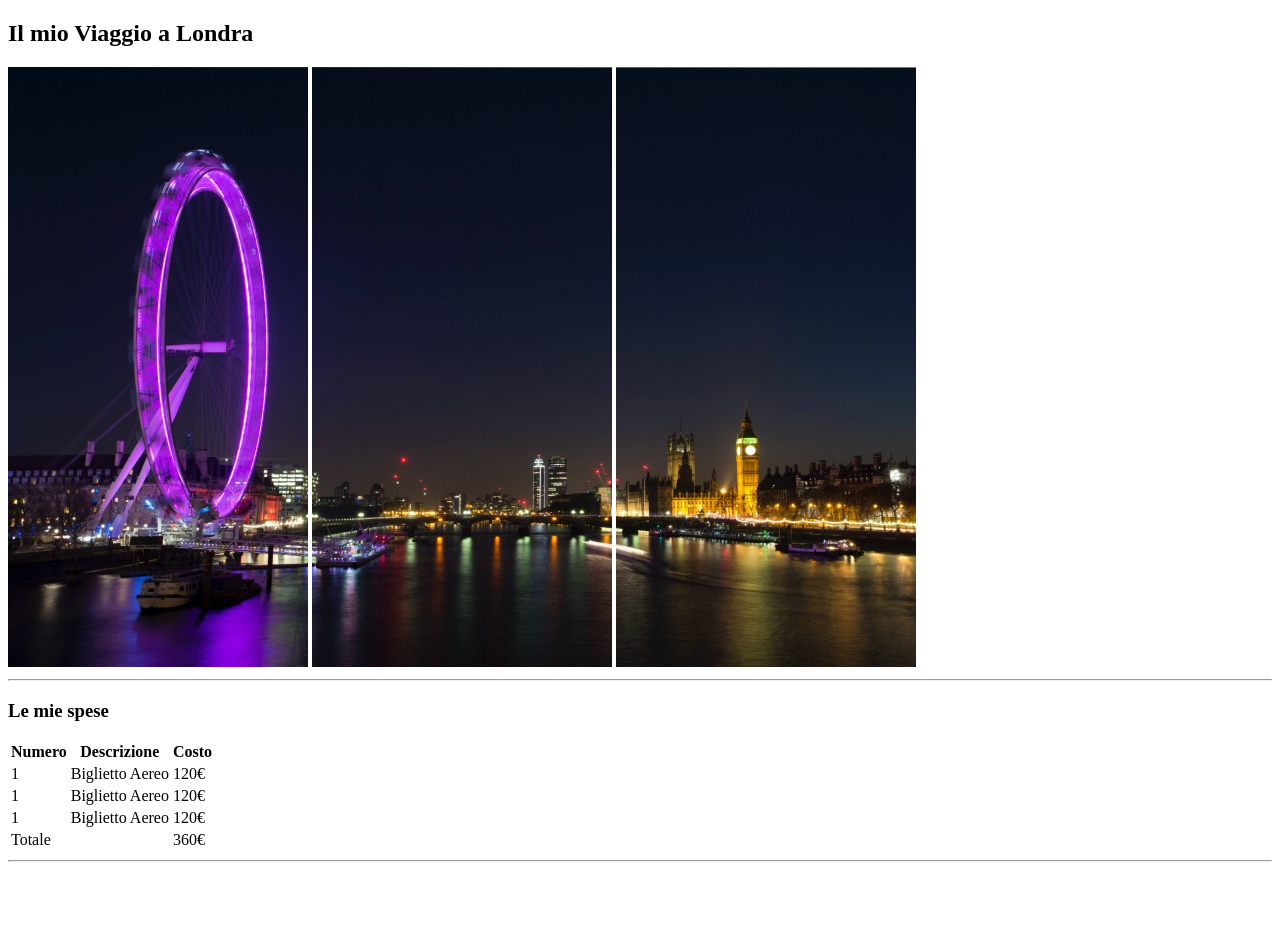
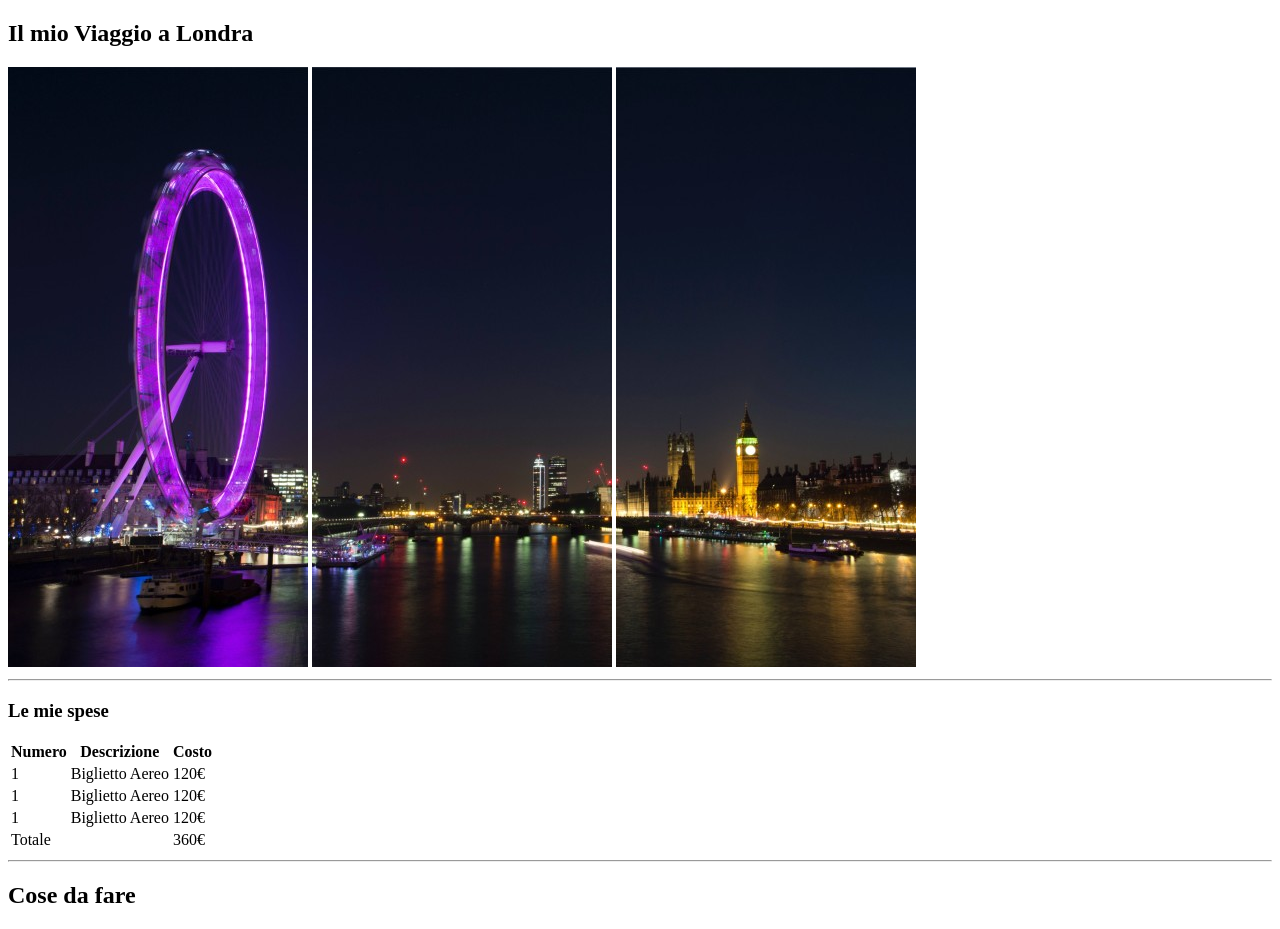
Before and after one commit to MicheleAbategiovanni/html-london-trip, a plain HTML site: page index.html in a window 1280 px wide. Before the commit the page ends 870 px from the top, so only its background shows below. Drawn offline with Linux system fonts and the light colour scheme.

Commit message:
adds third section with list unorder

```diff
--- a/index.html
+++ b/index.html
@@ -59,7 +59,7 @@
 
     <!-- Terza sezione di contenuto con liste -->
     <div>
-
+        <h2>Cose da fare</h2>
     </div>
 
 
```
